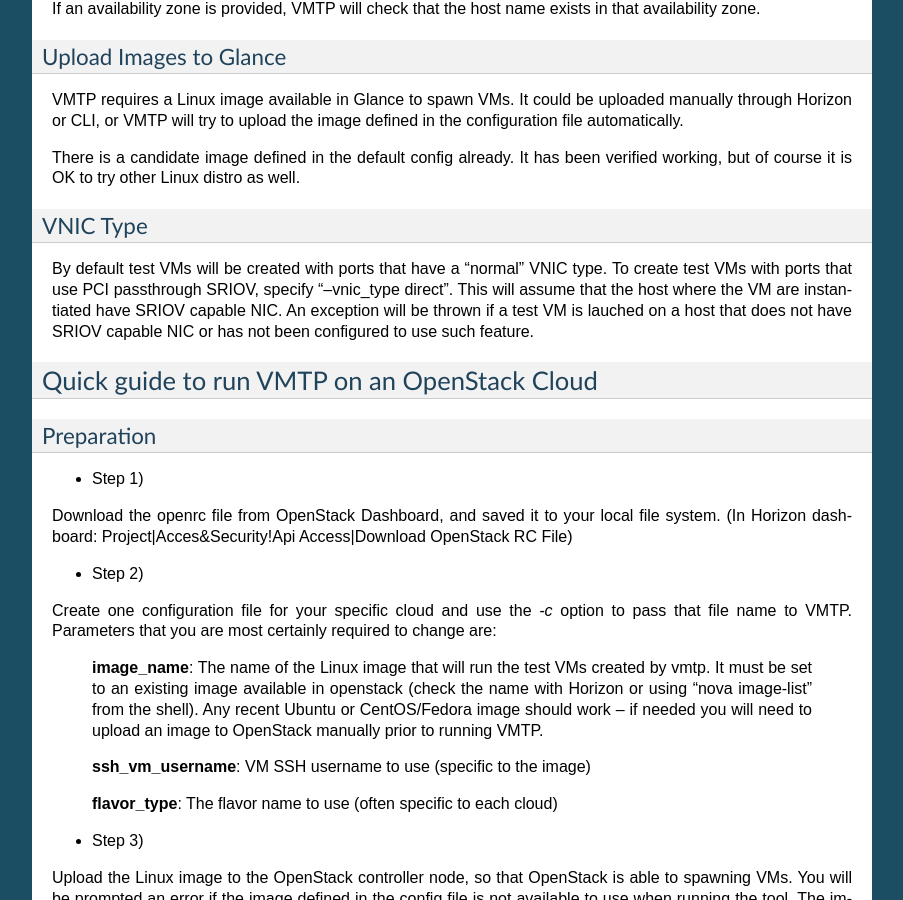
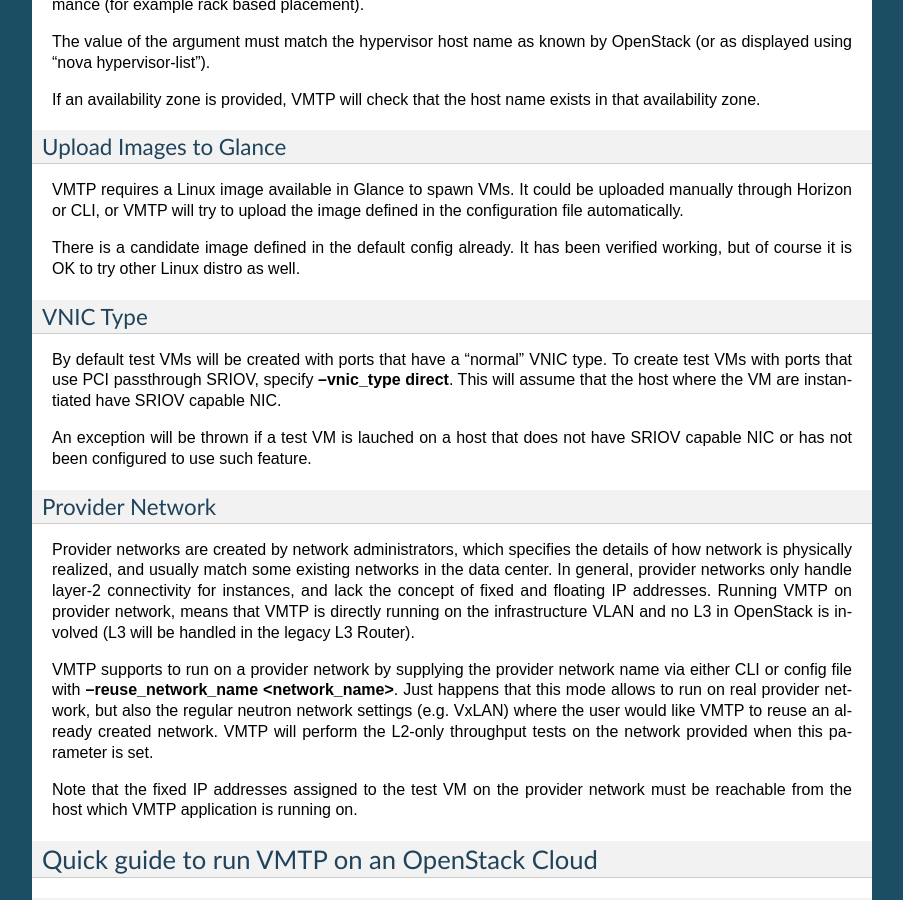
Before and after one commit to openstack-archive/vmtp, a Sphinx documentation site: the page built from doc/source/usage.rst, in a window 1280 px wide and 900 px high, scrolled down 2634 px. Shown: the whole window, without its empty margins (198-1101 px from the left). Built offline with Sphinx 7.4.7, drawn with Linux system fonts in a browser that asks for light colours; pages that are not in the unit, such as notebooks, are missing from menus; the version number could not be read and is left out; some of the changed text lies outside the part shown.

Commit message:
Add the docs for testing on provider network
Change-Id: I5e58c7d42e523906c7a4d5f4f84f406f5399fa42

```diff
--- a/doc/source/installation.rst
+++ b/doc/source/installation.rst
@@ -74,7 +74,7 @@
 
 .. code-block:: bash
 
-    $ sudo apt-get install python-dev python-virtualenv git git-review
+    $ sudo apt-get install build-essential python-dev python-pip python-virtualenv git git-review
     $ sudo apt-get install libxml2-dev libxslt-dev libffi-dev libz-dev libyaml-dev libssl-dev
     $ # create a virtual environment
     $ virtualenv ./vmtpenv
@@ -90,7 +90,7 @@
 
 .. code-block:: bash
 
-    $ sudo yum install python-devel python-virtualenv git
+    $ sudo yum install gcc python-devel python-pip python-virtualenv git
     $ sudo yum install libxml2-devel libxslt-devel libffi-devel libyaml-devel openssl-devel
     $ # create a virtual environment
     $ virtualenv ./vmtpenv
--- a/doc/source/usage.rst
+++ b/doc/source/usage.rst
@@ -10,13 +10,14 @@
     usage: vmtp.py [-h] [-c <config_file>] [-sc] [-r <openrc_file>]
                    [-m <gmond_ip>[:<port>]] [-p <password>] [-t <time>]
                    [--host <user>@<host_ssh_ip>[:<password>:<server-listen-if-name>]]
-                   [--external-host <user>@<host_ssh_ip>[:<password>]]
+                   [--external-host <user>@<host_ssh_ip>[:password>]]
                    [--controller-node <user>@<host_ssh_ip>[:<password>]]
                    [--mongod-server <server ip>] [--json <file>]
                    [--tp-tool <nuttcp|iperf>] [--hypervisor [<az>:] <hostname>]
                    [--inter-node-only] [--protocols <T|U|I>]
                    [--bandwidth <bandwidth>] [--tcpbuf <tcp_pkt_size1,...>]
-                   [--udpbuf <udp_pkt_size1,...>] [--no-env]
+                   [--udpbuf <udp_pkt_size1,...>]
+                   [--reuse_network_name <network_name>] [--no-env]
                    [--vnic-type <direct|macvtap|normal>] [-d] [-v]
                    [--stop-on-error] [--vm-image-url <url_to_image>]
                    [--test-description <test_description>]
@@ -25,7 +26,7 @@
       -h, --help            show this help message and exit
       -c <config_file>, --config <config_file>
                             override default values with a config file
-      -sc, --show-cofig     print the default config
+      -sc, --show-config    print the default config
       -r <openrc_file>, --rc <openrc_file>
                             source OpenStack credentials from rc file
       -m <gmond_ip>[:<port>], --monitor <gmond_ip>[:<port>]
@@ -60,6 +61,8 @@
       --udpbuf <udp_pkt_size1,...>
                             list of buffer length when transmitting over UDP in
                             Bytes, e.g. --udpbuf 128,2048. (default=128,1024,8192)
+      --reuse_network_name <network_name>
+                            the network to be reused for performing tests
       --no-env              do not read env variables
       --vnic-type <direct|macvtap|normal>
                             binding vnic type for test VMs
@@ -153,9 +155,19 @@
 VNIC Type
 ^^^^^^^^^
 
-By default test VMs will be created with ports that have a "normal" VNIC type.
-To create test VMs with ports that use PCI passthrough SRIOV, specify "--vnic_type direct". This will assume that the host where the VM are instantiated have SRIOV capable NIC.
+By default test VMs will be created with ports that have a "normal" VNIC type. To create test VMs with ports that use PCI passthrough SRIOV, specify **--vnic_type direct**. This will assume that the host where the VM are instantiated have SRIOV capable NIC.
+
 An exception will be thrown if a test VM is lauched on a host that does not have SRIOV capable NIC or has not been configured to use such feature.
+
+
+Provider Network
+^^^^^^^^^^^^^^^^
+
+Provider networks are created by network administrators, which specifies the details of how network is physically realized, and usually match some existing networks in the data center. In general, provider networks only handle layer-2 connectivity for instances, and lack the concept of fixed and floating IP addresses. Running VMTP on provider network, means that VMTP is directly running on the infrastructure VLAN and no L3 in OpenStack is involved (L3 will be handled in the legacy L3 Router).
+
+VMTP supports to run on a provider network by supplying the provider network name via either CLI or config file with **--reuse_network_name <network_name>**. Just happens that this mode allows to run on real provider network, but also the regular neutron network settings (e.g. VxLAN) where the user would like VMTP to reuse an already created network. VMTP will perform the L2-only throughput tests on the network provided when this parameter is set.
+
+Note that the fixed IP addresses assigned to the test VM on the provider network must be reachable from the host which VMTP application is running on.
 
 
 Quick guide to run VMTP on an OpenStack Cloud
```
Also changed, not shown: other parts of doc/source/usage.rst (+1 -2 lines), 2 other files.
